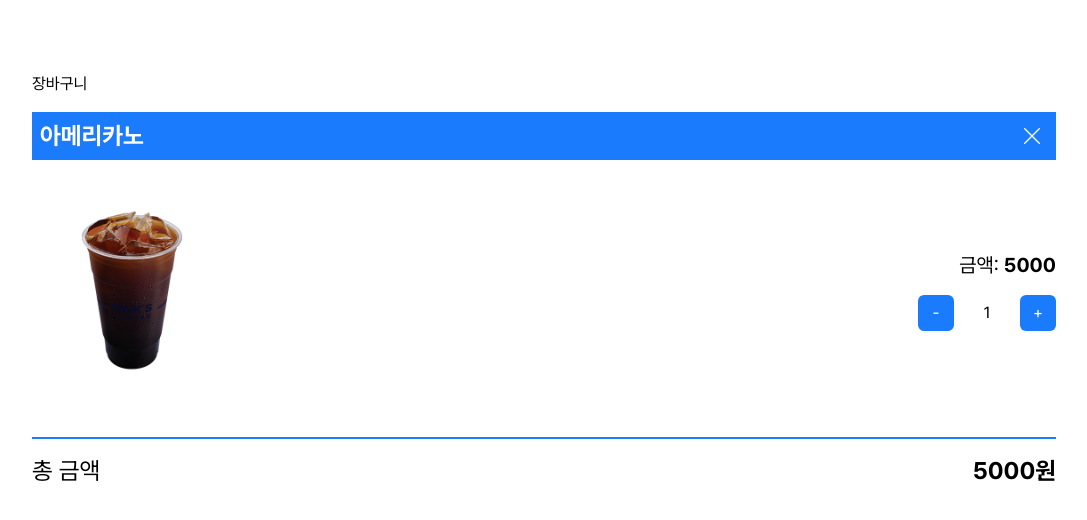
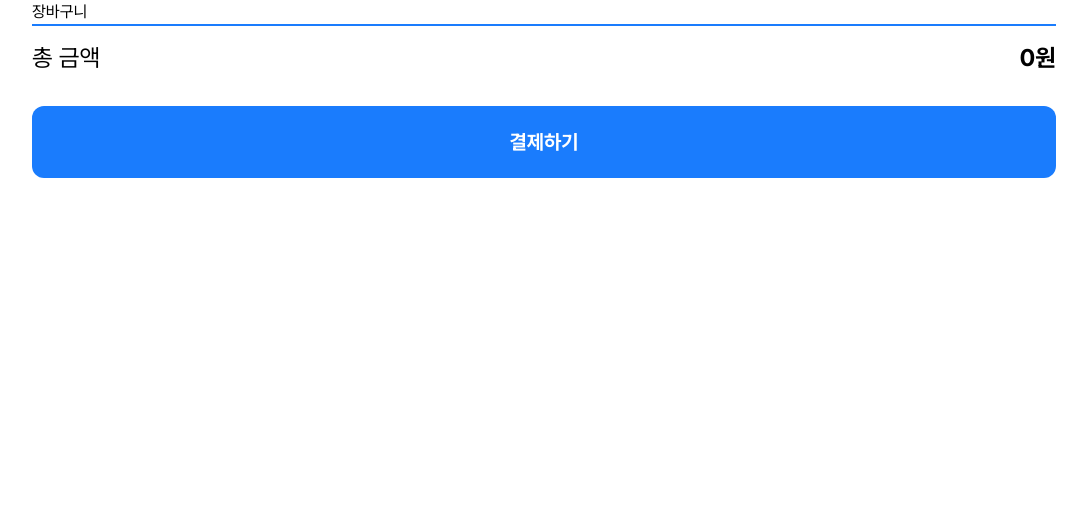
Before and after one commit to seo-minki/M-order, a Next.js app: page /cart in a window 1280 px wide. Shown: the top 520 px of the page, without its empty margins (96-1183 px from the left). Built offline with nearby package versions, Linux system fonts and the light colour scheme.

Commit message:
[Refactor] 주문 목록 컴포넌트화 및 주문 상품 수량 변경, 삭제 기능 추가

```diff
--- a/src/app/(routes)/cart/page.tsx
+++ b/src/app/(routes)/cart/page.tsx
@@ -1,72 +1,9 @@
-"use client";
-import Image from "next/image";
-import ButtonComponent from "@/components/ButtonComponent";
-import coffee from "public/images/menu/아메리카노.png";
-import TrashIcon from "public/images/icons/trash.png";
-import CloseIcon from "public/images/icons/close.png";
+import OrderList from "@/components/cart/OrderList";
 
 const Cart = () => {
   return (
     <div className="px-4 min-h-screen">
-      <section className="relative pt-[72px] pb-[144px] max-w-5xl mx-auto">
-        <h2>장바구니</h2>
-
-        <ul>
-          <li className="py-4">
-            <h3 className="flex items-center justify-between text-2xl font-bold bg-blue text-white p-2">
-              아메리카노
-              <ButtonComponent
-                classNames="w-8 h-8 flex items-center justify-center"
-                buttonText=""
-                handleClick={() => {}}
-              >
-                <Image
-                  src={CloseIcon}
-                  alt="로고"
-                  width={16}
-                  height={16}
-                  priority={true}
-                  className="w-4"
-                />
-              </ButtonComponent>
-            </h3>
-            <div className="flex items-center justify-between max-sm:block">
-              <Image
-                src={coffee}
-                alt="담은 상품"
-                width={200}
-                height={200}
-                priority={true}
-                className="max-sm:w-full"
-              />
-
-              <div>
-                <p className="text-right max-sm:text-center text-xl">
-                  금액: <span className="font-bold">5000</span>
-                </p>
-                <div className="flex items-center justify-center mt-4">
-                  <ButtonComponent
-                    classNames="bg-blue rounded-md w-9 h-9 text-white"
-                    buttonText="-"
-                    handleClick={() => {}}
-                  />
-                  <span className="mx-2 min-w-[50px] text-center">{"1"}</span>
-                  <ButtonComponent
-                    classNames="bg-blue rounded-md w-9 h-9 text-white"
-                    buttonText="+"
-                    handleClick={() => {}}
-                  />
-                </div>
-              </div>
-            </div>
-          </li>
-        </ul>
-
-        <div className="flex items-center justify-between text-2xl border-t-blue border-t-2 py-4">
-          <p>총 금액</p>
-          <span className="font-bold">5000원</span>
-        </div>
-      </section>
+      <OrderList></OrderList>
     </div>
   );
 };
--- /dev/null
+++ b/src/components/cart/OrderList.tsx
@@ -0,0 +1,129 @@
+"use client";
+
+import { useRecoilState } from "recoil";
+import { useEffect, useState } from "react";
+import { useRouter } from "next/navigation";
+import { OrderListState } from "@/store/orderListAtom";
+import ButtonComponent from "@/components/ButtonComponent";
+import CloseIcon from "public/images/icons/close.png";
+import Image from "next/image";
+import { comma } from "@/utils/helper";
+
+const OrderList = () => {
+  const [newOrderlist, setNewOrderList] = useRecoilState(OrderListState);
+  const [totalPrice, setToalPrice] = useState<number>(0);
+  const router = useRouter();
+
+  const handleQuantity = (type: string, id: string): void => {
+    const updatedOrderList = newOrderlist.map((item) => {
+      if (item.id === id) {
+        return {
+          ...item,
+          quantity: type === "plus" ? item.quantity + 1 : item.quantity - 1,
+        };
+      }
+
+      return item;
+    }, []);
+
+    setNewOrderList(updatedOrderList);
+  };
+
+  const removeItem = (id: string): void => {
+    const updateOrderList = [...newOrderlist].filter((item) => item.id !== id);
+    setNewOrderList(updateOrderList);
+  };
+
+  useEffect(() => {
+    const sum = newOrderlist.reduce(
+      (arr, cur) => arr + cur.price * cur.quantity,
+      0
+    );
+    setToalPrice(sum);
+  }, [newOrderlist]);
+
+  const goPaymentPage = () => {
+    router.push("/payment");
+  };
+
+  return (
+    <section className="max-w-5xl mx-auto">
+      <h2>장바구니</h2>
+      <ul>
+        {newOrderlist.map((order) => (
+          <li key={order.id} className="py-4 relative">
+            <ButtonComponent
+              classNames="w-9 h-9 flex items-center justify-center rounded-full bg-gray-300 absolute right-0 top-0"
+              buttonText=""
+              handleClick={() => {
+                removeItem(order.id);
+              }}
+            >
+              <Image
+                src={CloseIcon}
+                alt="로고"
+                width={16}
+                height={16}
+                priority={true}
+                className="w-4"
+              />
+            </ButtonComponent>
+
+            <div className="flex items-center justify-between max-sm:block">
+              <Image
+                src={order.image}
+                alt="담은 상품"
+                width={200}
+                height={200}
+                priority={true}
+                className="max-sm:w-full"
+              />
+
+              <div>
+                <h3 className="text-2xl font-bold text-blue text-right">
+                  {order.productName}
+                </h3>
+                <p className="text-right max-sm:text-center text-xl">
+                  금액: <span className="font-bold">{comma(order.price)}</span>
+                </p>
+                <div className="flex items-center justify-center mt-4">
+                  <ButtonComponent
+                    classNames="bg-blue rounded-md w-9 h-9 text-white"
+                    buttonText="-"
+                    isDisabled={order.quantity < 2}
+                    handleClick={() => {
+                      handleQuantity("minus", order.id);
+                    }}
+                  />
+                  <span className="mx-2 min-w-[50px] text-center">
+                    {order.quantity}
+                  </span>
+                  <ButtonComponent
+                    classNames="bg-blue rounded-md w-9 h-9 text-white"
+                    buttonText="+"
+                    isDisabled={order.quantity >= 10}
+                    handleClick={() => {
+                      handleQuantity("plus", order.id);
+                    }}
+                  />
+                </div>
+              </div>
+            </div>
+          </li>
+        ))}
+      </ul>
+      <div className="flex items-center justify-between text-2xl border-t-blue border-t-2 py-4">
+        <p>총 금액</p>
+        <span className="font-bold">{comma(totalPrice)}원</span>
+      </div>
+
+      <ButtonComponent
+        buttonText="결제하기"
+        classNames="block rounded-xl bg-blue font-bold text-center text-xl text-white h-[72px] w-full mt-4"
+        handleClick={goPaymentPage}
+      />
+    </section>
+  );
+};
+
+export default OrderList;
```
